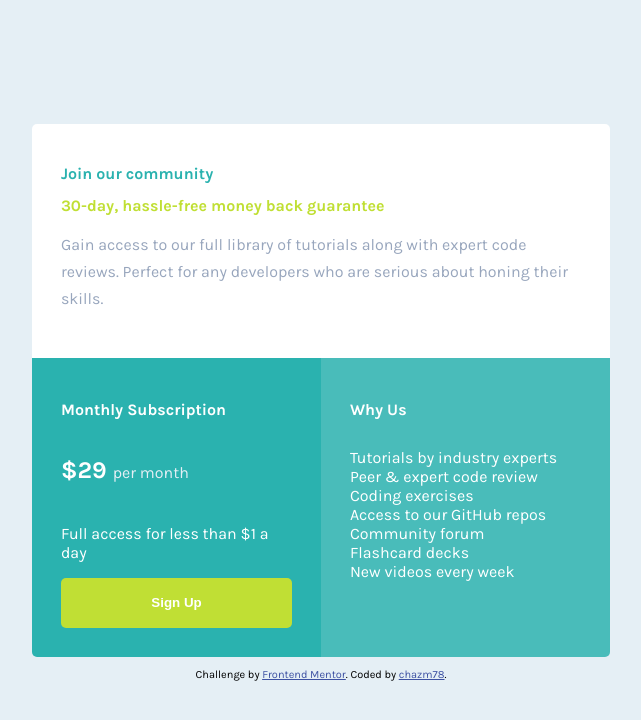
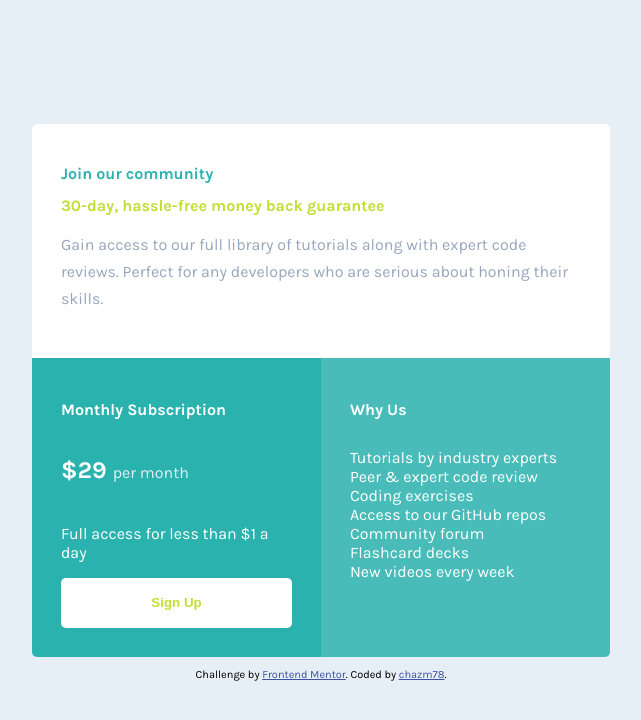
Before and after one commit to chazm78/single-price-grid-component, a plain HTML site: page index.html in a window 1280 px wide. In both pictures the pointer is over the button "Sign Up". Shown: the whole page, without its empty margins (319-960 px from the left). Drawn offline with Linux system fonts and the light colour scheme.

Commit message:
added button hover state

```diff
--- a/styles/styles.css
+++ b/styles/styles.css
@@ -84,6 +84,11 @@ main {
     border: none;
     border-radius: 5px;
     font-weight: var(--fw2);
+    transition-duration: 0.5s;
+}
+.btn:hover {
+    background-color: var(--white);
+    color: var(--yellow);
 }
 /* end .sub styles */
 
```
